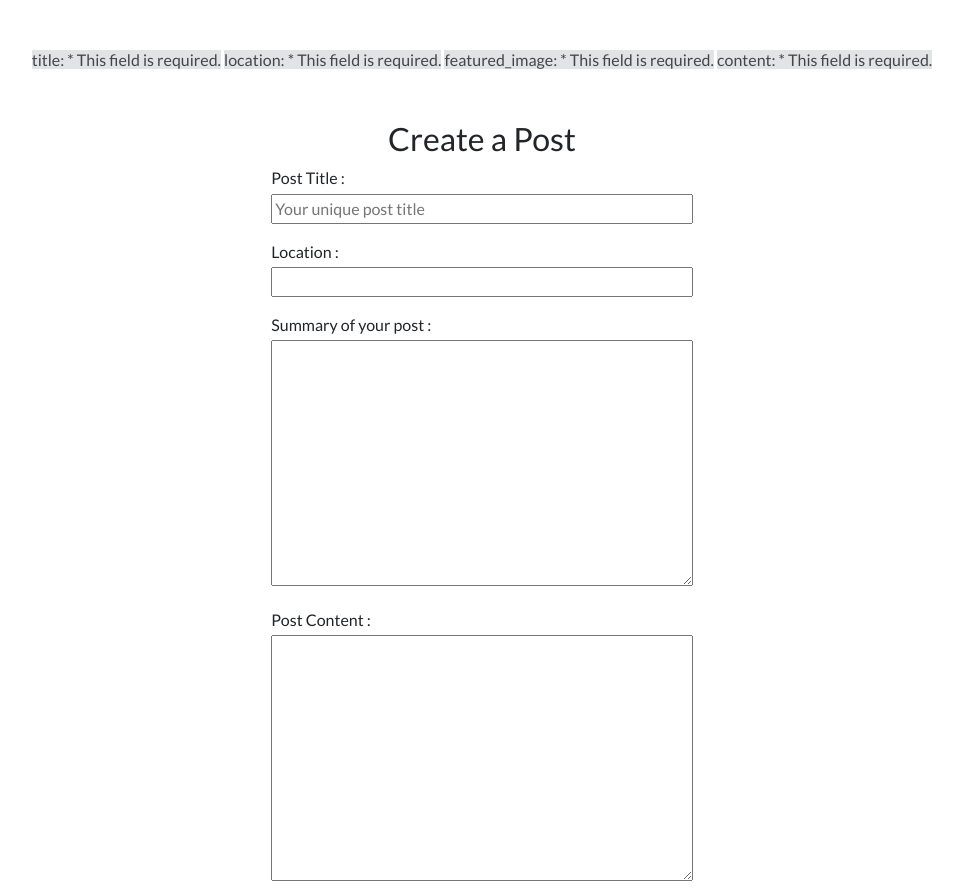
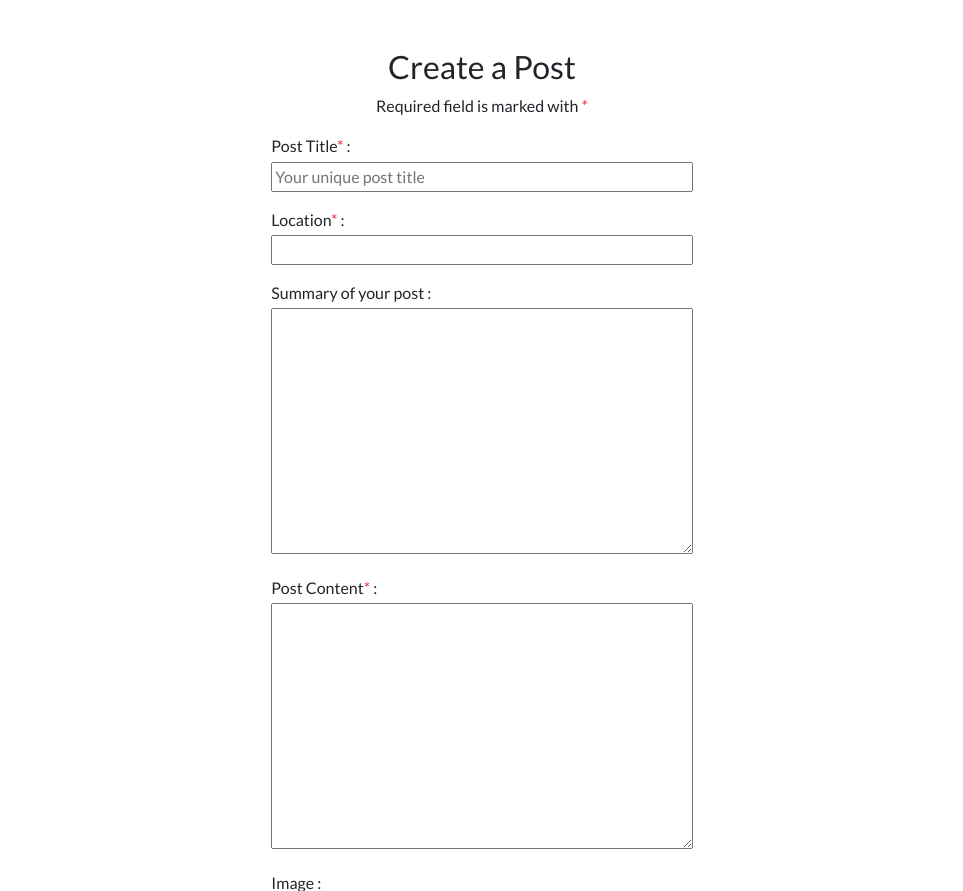
Before and after one commit to mwmlln/tails-on-trails, a Django app: page /create/ in a window 1280 px wide. Shown: the part 68-959 px from the top of the page, without its empty margins (158-1121 px from the left). Run offline with Django 3.2, Linux system fonts and the light colour scheme; a user stored in the database is signed in; some libraries are stand-ins or nearby versions.

Commit message:
FIX: From validation error not generated when editing a post is resolved by notifying line and marking the required field

```diff
--- a/forum/views.py
+++ b/forum/views.py
@@ -113,26 +113,32 @@ def create_post(request):
                 )
 
 
+@login_required
 def edit_post(request, slug):
-    """Edit requested post"""
+    """ Edit requested post"""
     post = get_object_or_404(Post, slug=slug)
     if request.user != post.author:
         raise Http404
-    edit_post_form = EditPostForm(
-                                data=(request.POST or None),
-                                files=(request.FILES or None),
-                                instance=post,
-                                )
-    if edit_post_form.is_valid():
-        edit_post_form.save()
-        messages.success(request, 'Your post is successfully updated')
-        return redirect('posts')
-    return render(
-                request, 'post_edit.html',
-                context={
-                    'edit_post_form': edit_post_form,
-                    'slug': slug},
-                )
+
+    if request.method == 'POST':
+        edit_post_form = EditPostForm(
+                            request.POST or None,
+                            request.FILES,
+                            instance=post)
+        if edit_post_form.is_valid():
+            edit_post_form.save()
+            messages.success(request, 'Your post is successfully updated')
+            return redirect('posts')
+        else:
+            messages.error(request,
+                           ('Update failed. Please ensure'
+                            'the form is valid.'))
+    else:
+        edit_post_form = EditPostForm(instance=post)
+    template = 'post_edit.html'
+    context = {'edit_post_form': edit_post_form, 'slug': slug}
+
+    return render(request, template, context)
 
 
 def delete_post(request, slug):
--- a/templates/post_create.html
+++ b/templates/post_create.html
@@ -5,28 +5,24 @@
 
 <section>
         <div class="ms-2 me-2">
-                {% if create_post_form.errors %}
-                <div class="text-center mt-5" role="alert">
-                        {% for key, value in create_post_form.errors.items %}
-                        <span class="alert-secondary">{{key}}: {{value.as_text}}</span>
-                        {% endfor %}
-                </div>
-                {% endif %}
-
 
                 <h2 class="text-center mt-5">Create a Post</h2>
                 <div class="col-12 col-md-6 offset-md-3 col-lg-4 offset-lg-4">
+                        <p class="text-center">Required field is marked with <span class="text-danger">*</span></p>
                         <div class="create-post ">
                                 <form method="POST" enctype="multipart/form-data">
                                         {% csrf_token %}
 
-                                        <p class="create-label">{{ create_post_form.title.label }} : </p>
+                                        <p class="create-label">{{ create_post_form.title.label }}<span
+                                                        class="text-danger">*</span> : </p>
                                         <p class="create-titile">{{ create_post_form.title }}</p>
-                                        <p class="create-label">{{ create_post_form.location.label }} : </p>
+                                        <p class="create-label">{{ create_post_form.location.label }}<span
+                                                        class="text-danger">*</span> : </p>
                                         <p class="create-titile">{{ create_post_form.location }}</p>
                                         <p class="create-label">{{ create_post_form.excerpt.label }} : </p>
                                         <p class="create-titile">{{ create_post_form.excerpt }}</p>
-                                        <p class="create-label">{{ create_post_form.content.label }} : </p>
+                                        <p class="create-label">{{ create_post_form.content.label }}<span
+                                                        class="text-danger">*</span> : </p>
                                         <p class="create-titile">{{ create_post_form.content }}</p>
                                         <p class="create-label">{{ create_post_form.featured_image.label }} :</p>
                                         <p class="create-titile">{{ create_post_form.featured_image }}</p>
```
Also changed, not shown: templates/post_edit.html (+14 -15 lines), README.md.
